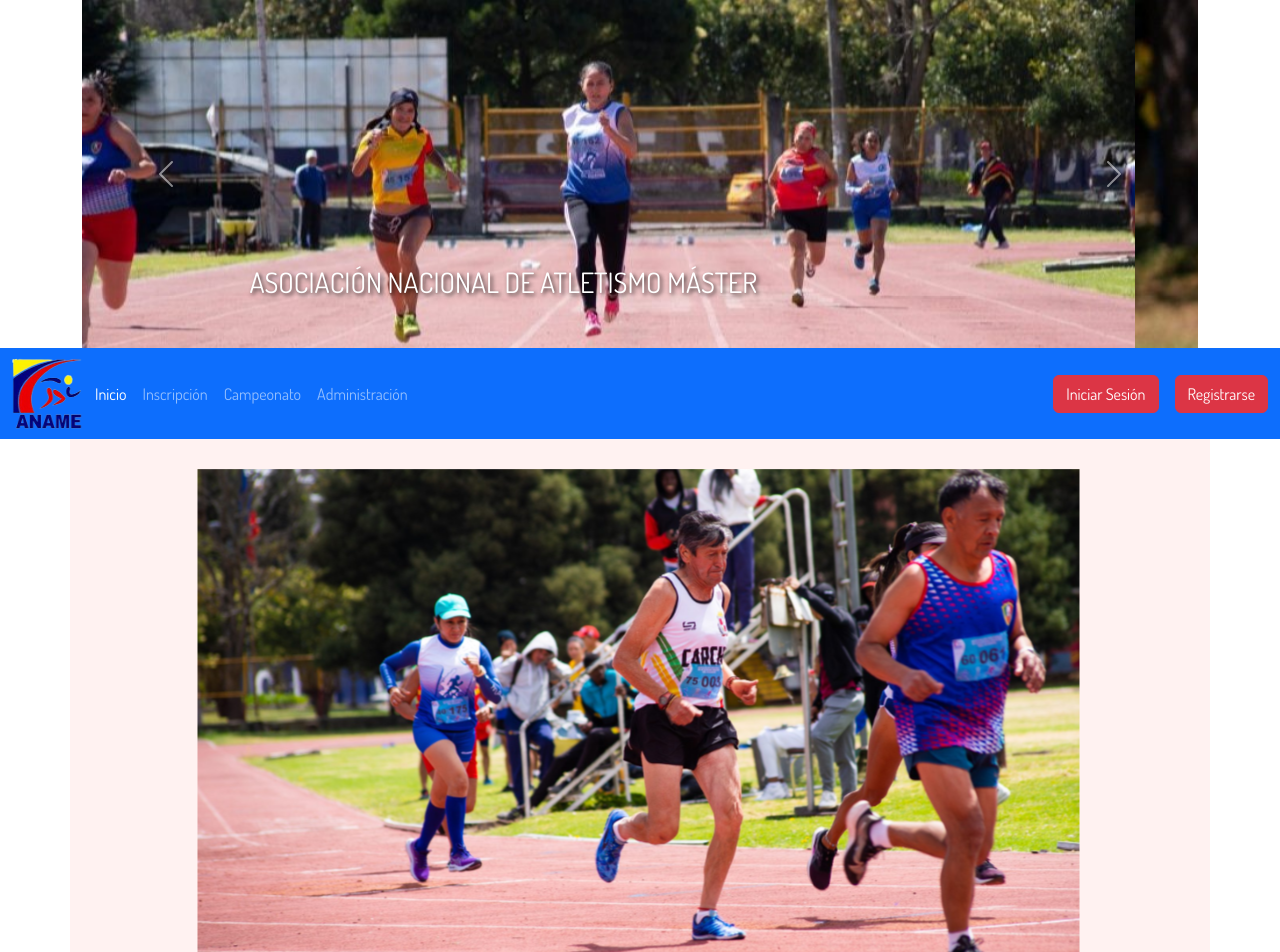
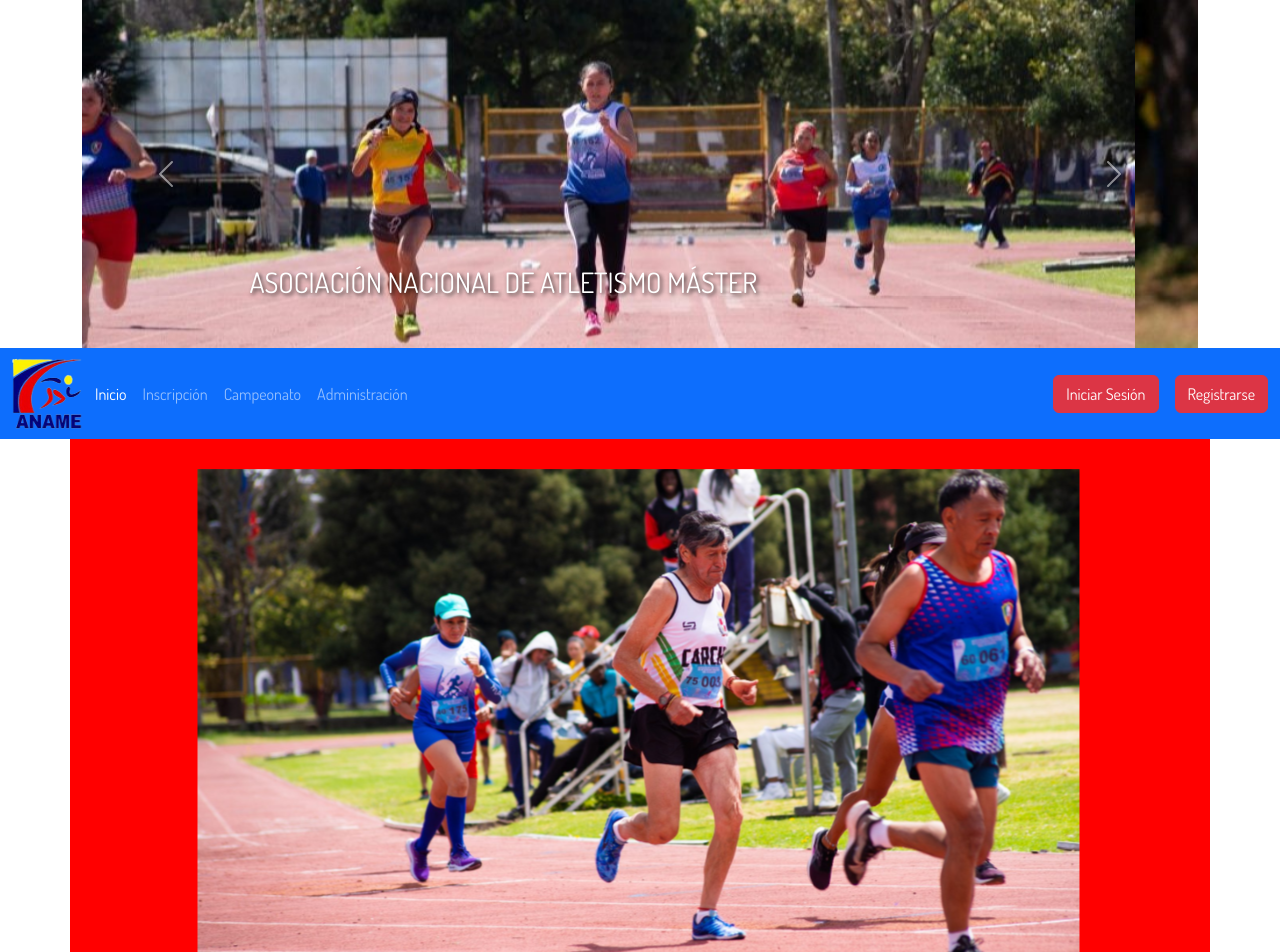
Before and after one commit to KenllyChacon/proyecto_aname_front-prueba, a Vue app: page / in a window 1280 px wide. Shown: the top 952 px of the page. Built offline with nearby package versions, Linux system fonts and the light colour scheme.

Commit message:
Update Inicio.vue color fondo

```diff
--- a/src/pages/Negocio/Inicio.vue
+++ b/src/pages/Negocio/Inicio.vue
@@ -219,7 +219,7 @@
 }
 
 #contenido {
-  background-color: #fff2f1;
+  background-color: red;
   padding-bottom: 30px;
   padding-top: 30px;
   padding-left: 120px;
```
